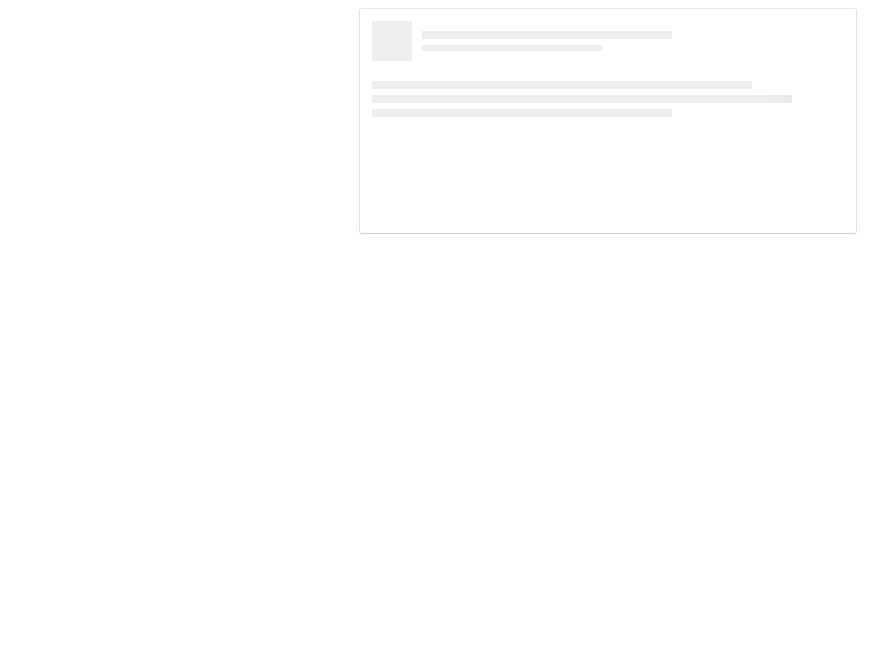
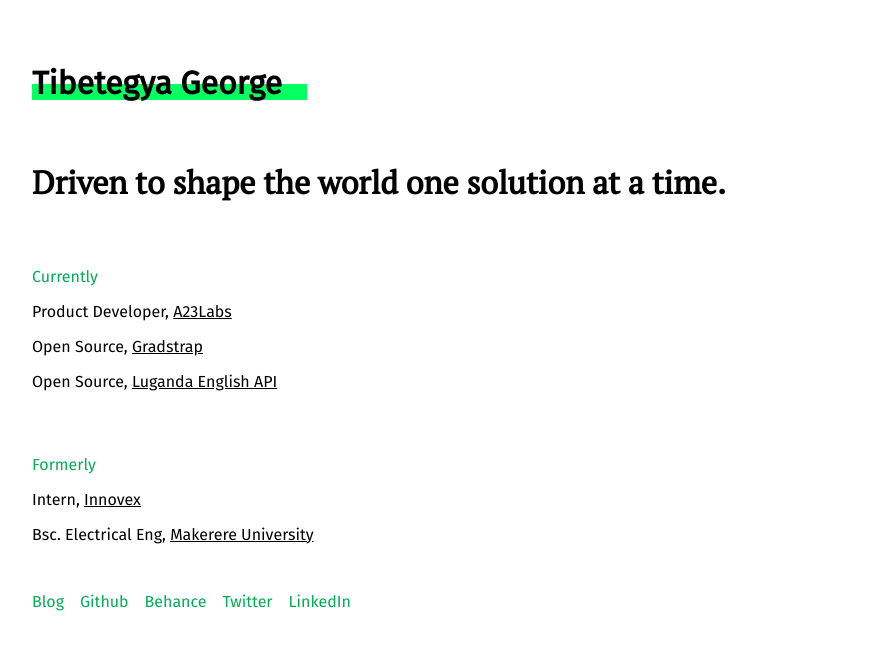
Before and after one commit to tibzyart/demoSite.github.io, a plain HTML site: page index.html in a window 1280 px wide. Shown: the whole page, without its empty margins (32-920 px from the left). Drawn offline with nearby package versions, Linux system fonts and the light colour scheme.

Commit message:
second commit

```diff
--- /dev/null
+++ b/css/style.sass
@@ -0,0 +1,81 @@
+$my-green : #06FF61
+$darker-green : #04AC58
+$light-green : #C4F8D7
+$light-grey : #9A9A9A
+
+
+
+*
+    box-sizing: border-box
+
+body
+    margin: 0
+    padding: 0
+    background: white
+    font-family: 'Fira Sans', sans-serif
+
+.container
+    padding: 0 5%
+
+.heading
+
+    padding-top: 4rem
+    display: inline-block
+    h1
+        margin: 0
+.line
+    position: relative
+    width: 110%
+    .line-2
+        position: relative
+        width: 100%
+        z-index: -100
+        top: -1.1rem
+        left: 0
+        background: $my-green
+        height: 1rem
+
+h2.mission
+    padding-top: 1rem
+    font-family: 'PT Serif', serif
+    font-size: 2rem
+
+.green
+    color: $darker-green
+
+a
+    color: black
+    &:visited
+        color: $light-grey
+
+    &:active
+        color: $my-green
+
+.currently
+    margin-top: 4rem
+
+
+.formerly
+    margin-top: 4rem
+
+
+
+.social
+    padding: 2rem 0 2rem 0
+    margin: 0
+    //margin-top: 4rem
+    //text-size: 0.5rem
+    display: flex
+    list-style: none
+
+    li
+        padding-right: 1rem
+
+        a
+            color: $darker-green
+            text-decoration: none
+            &:visited
+                color: $light-grey
+
+            &:active
+                color: $my-green
--- a/index.html
+++ b/index.html
@@ -4,33 +4,43 @@
     <meta charset="UTF-8">
     <meta name="viewport" content="width=device-width, initial-scale=1.0">
     <meta http-equiv="X-UA-Compatible" content="ie=edge">
-    <title>image Load</title>
-    <link rel="stylesheet" href="css/style.css">
-    <script
-    src="https://code.jquery.com/jquery-3.2.1.min.js"
-    integrity="sha256-hwg4gsxgFZhOsEEamdOYGBf13FyQuiTwlAQgxVSNgt4="
-    crossorigin="anonymous"></script>
-    <script src="js/main.js"></script>
+    <meta name="theme-color" content="#06FF61" />
+    <link rel="shortcut icon" href="./css/images/asset 4.png" type="image/x-icon">
+    <link href="https://fonts.googleapis.com/css?family=Fira+Sans|PT+Serif" rel="stylesheet">
+    <link rel="stylesheet" href="./css/style.css">
+
+    <title>Tibetegya.com</title>
 </head>
 <body>
-        <div class="timeline-wrapper">
-                <div class="timeline-item">
-                    <div class="animated-background">
-                        <div class="background-masker header-top"></div>
-                        <div class="background-masker header-left"></div>
-                        <div class="background-masker header-right"></div>
-                        <div class="background-masker header-bottom"></div>
-                        <div class="background-masker subheader-left"></div>
-                        <div class="background-masker subheader-right"></div>
-                        <div class="background-masker subheader-bottom"></div>
-                        <div class="background-masker content-top"></div>
-                        <div class="background-masker content-first-end"></div>
-                        <div class="background-masker content-second-line"></div>
-                        <div class="background-masker content-second-end"></div>
-                        <div class="background-masker content-third-line"></div>
-                        <div class="background-masker content-third-end"></div>
-                    </div>
-                </div>
-            </div>
+    <div class="container">
+        <div class="heading">
+            <h1>Tibetegya George</h1>
+            <div class="line"><div class="line-2"></div></div>
+        </div>
+        <h2 class="mission">Driven to shape the world one solution at a time.</h2>
+
+        <div class="currently">
+            <p class="green">Currently</p>
+            <p>Product Developer, <a href="https://a23labs.com/">A23Labs</a> </p>
+            <p>Open Source, <a href="https://github.com/tibetegya/gradstrap">Gradstrap</a> </p>
+            <p>Open Source, <a href="https://github.com/tibetegya/LugandaEnglishAPI">Luganda English API</a> </p>
+        </div>
+
+        <div class="formerly">
+            <p class="green">Formerly</p>
+            <p>Intern, <a href="http://www.innovex.org/">Innovex</a> </p>
+            <p>Bsc. Electrical Eng, <a href="https://cedat.mak.ac.ug/undergraduate-programmes/bachelor-of-science-in-electrical-engineering/">Makerere University</a> </p>
+        </div>
+
+
+        <ul class="social">
+            <li><a href="https://medium.com/@tibetegya">Blog</a></li>
+            <li><a href="https://github.com/tibetegya">Github</a></li>
+            <li><a href="https://www.behance.net/tibetegya">Behance</a></li>
+            <li><a href="https://twitter.com/tibetegya">Twitter</a></li>
+            <li><a href="https://www.linkedin.com/in/george-tibetegya-694a8ab0/">LinkedIn</a></li>
+        </ul>
+    </div>
+
 </body>
 </html>
```
Also changed, not shown: css/images/Asset 4.png (added), css/style.css, js/main.js (deleted), 1 other file.
